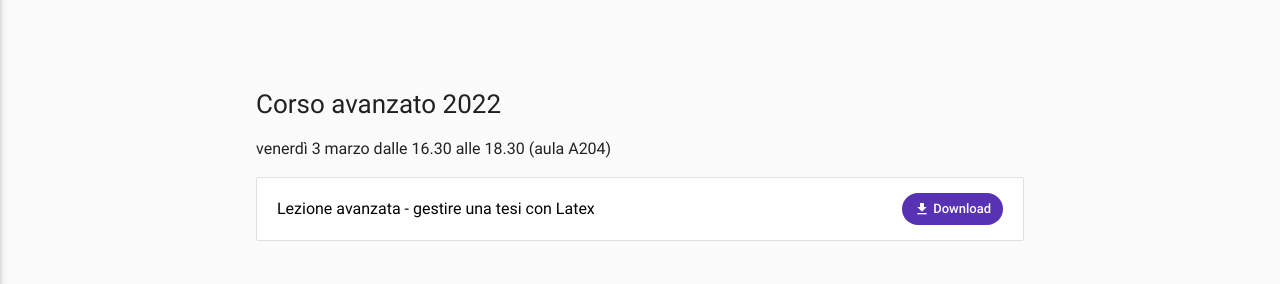
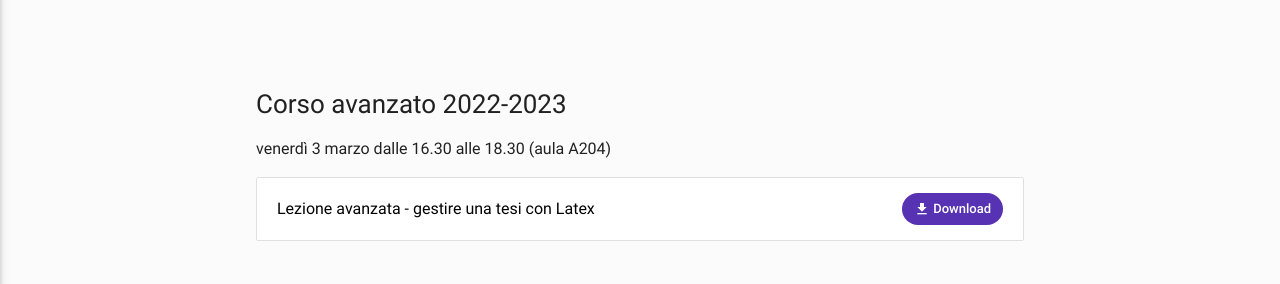
Before and after one commit to ai-sf/trento, a Jekyll site: the page built from latex.html, in a window 1280 px wide. Shown: the part 637-921 px from the top of the page. Built offline with Jekyll 4.4.1, drawn with Linux system fonts in a browser that asks for light colours; nearby versions of some CDN libraries.

Commit message:
Update latex.yml

```diff
--- a/_data/latex.yml
+++ b/_data/latex.yml
@@ -35,7 +35,7 @@ sezioni:
         - nome: "Esercizi"
           url: "Esercizi-4_22-23.pdf"
 
-  - titolo: "Corso avanzato 2022"
+  - titolo: "Corso avanzato 2022-2023"
     testo: "venerdì 3 marzo dalle 16.30 alle 18.30 (aula A204)"
     downloads:
       - testo: "Lezione avanzata - gestire una tesi con Latex"
```
